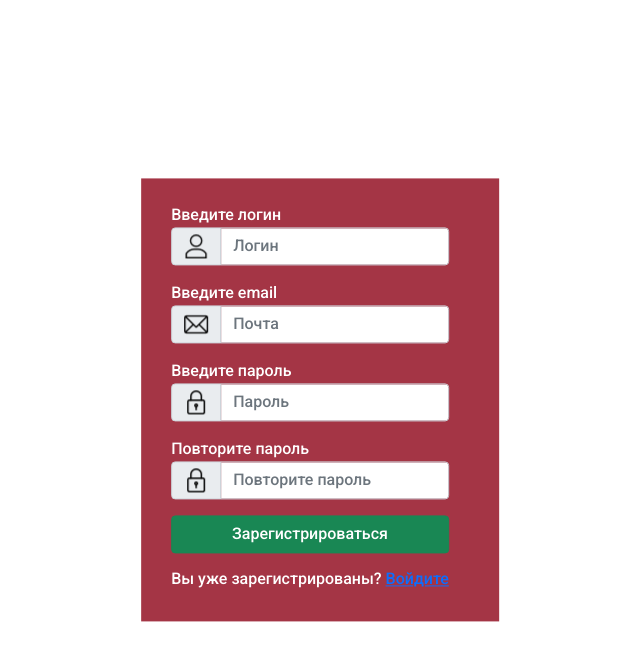
After one commit to Egoraizer/Diplom, a PHP site: page /reg.php in a window 1280 px wide. The commit adds this page. Shown: the top 661 px of the page, without its empty margins (320-960 px from the left). Run offline with PHP 8.4, Linux system fonts and the light colour scheme.

Commit message:
Залив от 03.03

```diff
--- /dev/null
+++ b/css/reg.css
@@ -0,0 +1,15 @@
+* {
+	 font-family: 'Roboto', sans-serif;
+}
+
+form {
+	background-color: #a43545;
+	padding: 25px 50px 25px 30px;
+	color: white;
+}
+
+input {
+	padding: 5px;
+	outline:none;
+	outline-offset: 0;
+}
--- /dev/null
+++ b/reg.php
@@ -0,0 +1,43 @@
+<?php session_start(); ?>
+<!DOCTYPE html>
+<html>
+
+<head>
+	<title>Регистрация</title>
+	<meta charset="UTF-8">
+	<link rel="preconnect" href="https://fonts.gstatic.com">
+	<link href="https://fonts.googleapis.com/css2?family=Roboto:wght@500&display=swap" rel="stylesheet">
+	<link rel="stylesheet" href="/css/reg.css">
+    <link rel="stylesheet" href="/bootstrap/css/bootstrap.css">
+    <script src="/bootstrap/js/bootstrap.js"></script>
+</head>
+
+<body>
+	<form action="acceptreg.php" method="post" class="position-absolute top-50 start-50 translate-middle">
+		Введите логин
+		<div class="input-group mb-3">
+  			<span class="input-group-text" id="basic-addon1"><img src="/img/user.png"></span>
+  			<input type="text" class="form-control" placeholder="Логин" aria-label="Username" aria-describedby="basic-addon1" name="login">
+		</div>
+		Введите email
+		<div class="input-group mb-3">
+  			<span class="input-group-text" id="basic-addon1"><img src="/img/email.png"></span>
+  			<input type="email" class="form-control" placeholder="Почта" aria-label="Email" aria-describedby="basic-addon1" name="email">
+		</div>
+		Введите пароль
+		<div class="input-group mb-3">
+  			<span class="input-group-text" id="basic-addon1"><img src="/img/padlock.png"></span>
+  			<input type="password" class="form-control" placeholder="Пароль" aria-label="Password" aria-describedby="basic-addon1" name="password">
+		</div>
+		Повторите пароль
+		<div class="input-group mb-3">
+  			<span class="input-group-text" id="basic-addon1"><img src="/img/padlock.png"></span>
+  			<input type="password" class="form-control" placeholder="Повторите пароль" aria-label="Password" aria-describedby="basic-addon1" name="repeatpassword">
+		</div>
+		<input type="submit" class="input-group mb-3 btn btn-success" value="Зарегистрироваться">
+		<h6 class="text-center">Вы уже зарегистрированы? <a href="auth.php">Войдите</a></h6>
+	</form>
+
+</body>
+
+</html>
```
Also changed, not shown: css/header.css (added, +47 -0 lines), css/index.css (+0 -45 lines), index.php (+6 -42 lines), lk.php (added, +11 -0 lines), src/header.php (renamed from header.php, +8 -5 lines), helps/тест.txt (deleted), img/email.png (added), img/padlock.png (added), img/user.png (added).
